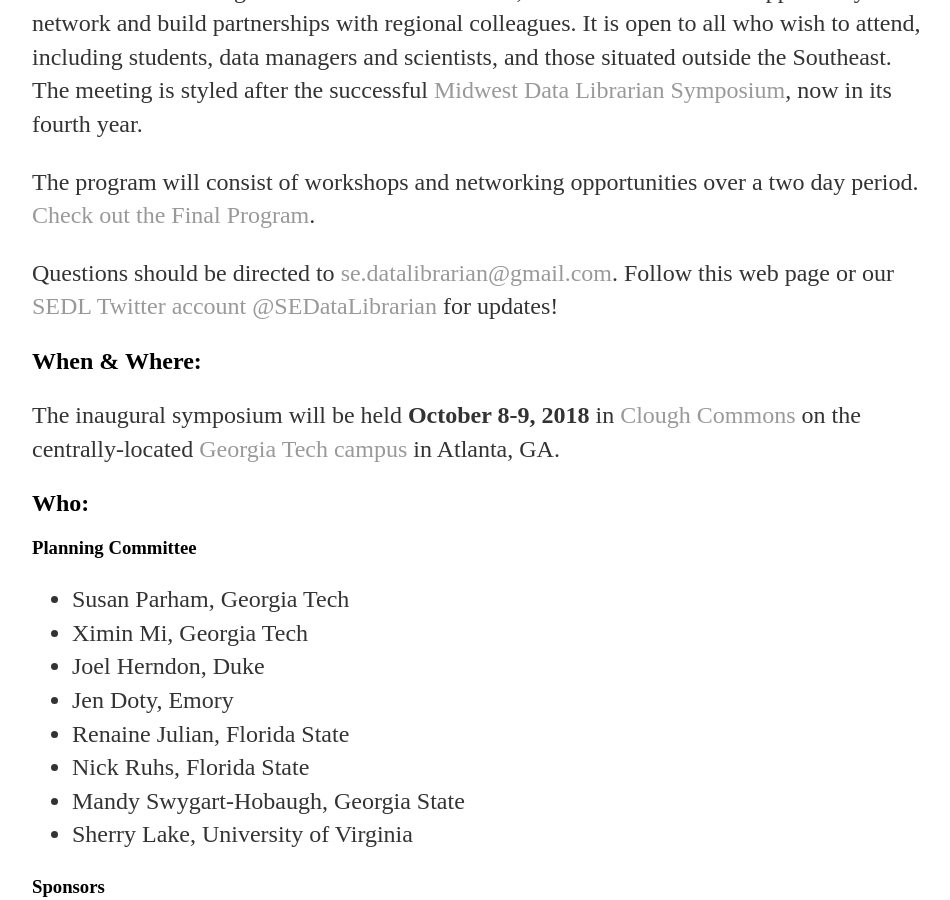
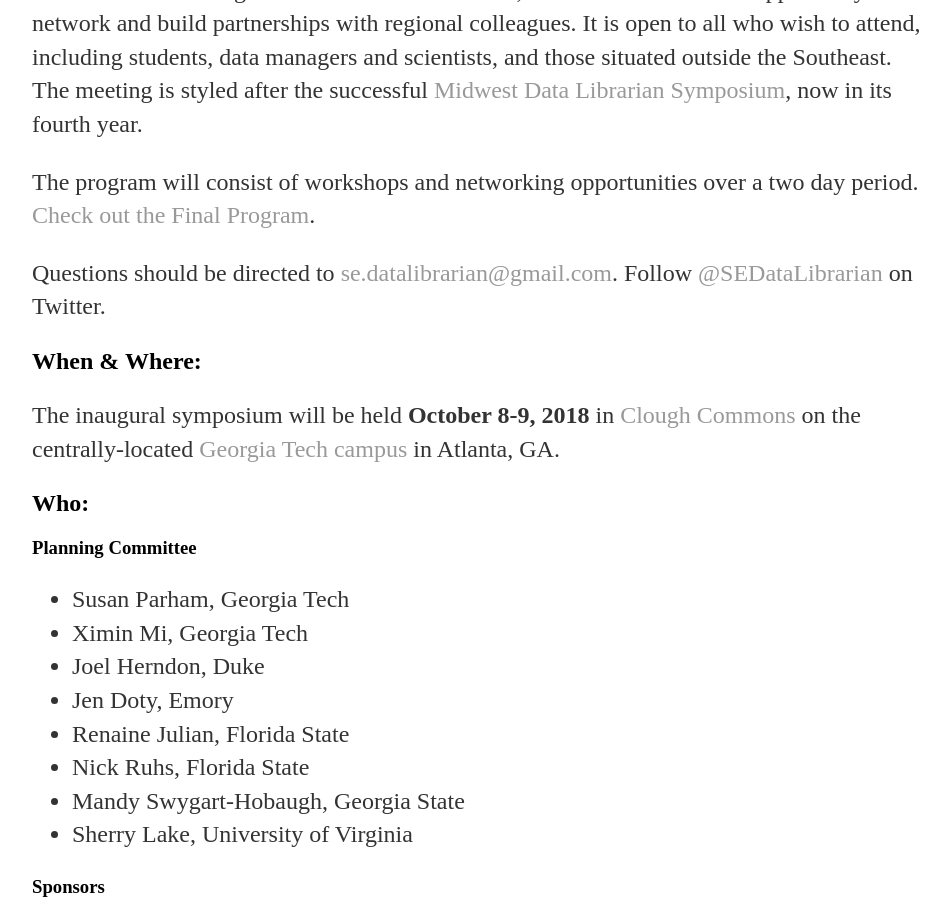
Before and after one commit to se-datalibrarian/test, a Jekyll site: the page built from about/index.html, in a window 1280 px wide and 900 px high, scrolled down 578 px. Shown: the whole window, without its empty margins (160-1110 px from the left). Built offline with Jekyll 4.4.1, drawn with Linux system fonts in a browser that asks for light colours.

Commit message:
Updated via the Open Science Framework

```diff
--- a/about/index.html
+++ b/about/index.html
@@ -14,7 +14,7 @@
 			</P><p>
 The program will consist of workshops and networking opportunities over a two day period.  <a href="../program/">Check out the Final Program</a>.
 			</P>
-	<p>Questions should be directed to <a href="mailto:se.datalibrarian@gmail.com">se.datalibrarian@gmail.com</a>. Follow this web page or our <a href="https://twitter.com/SEDataLibrarian">SEDL Twitter account</a> <a href="https://twitter.com/SEDataLibrarian">@SEDataLibrarian</a> for updates! </p>
+	<p>Questions should be directed to <a href="mailto:se.datalibrarian@gmail.com">se.datalibrarian@gmail.com</a>. Follow <a href="https://twitter.com/SEDataLibrarian">@SEDataLibrarian</a> on Twitter. </p>
 
 			<h2>When & Where:</h2>
 			<p>The inaugural symposium will be held <strong>October 8-9, 2018</strong> in <a href="http://clough.gatech.edu/">Clough Commons</a> on the centrally-located <a href="https://goo.gl/maps/KW8qctre1d72">Georgia Tech campus</a> in Atlanta, GA.</p>
```
